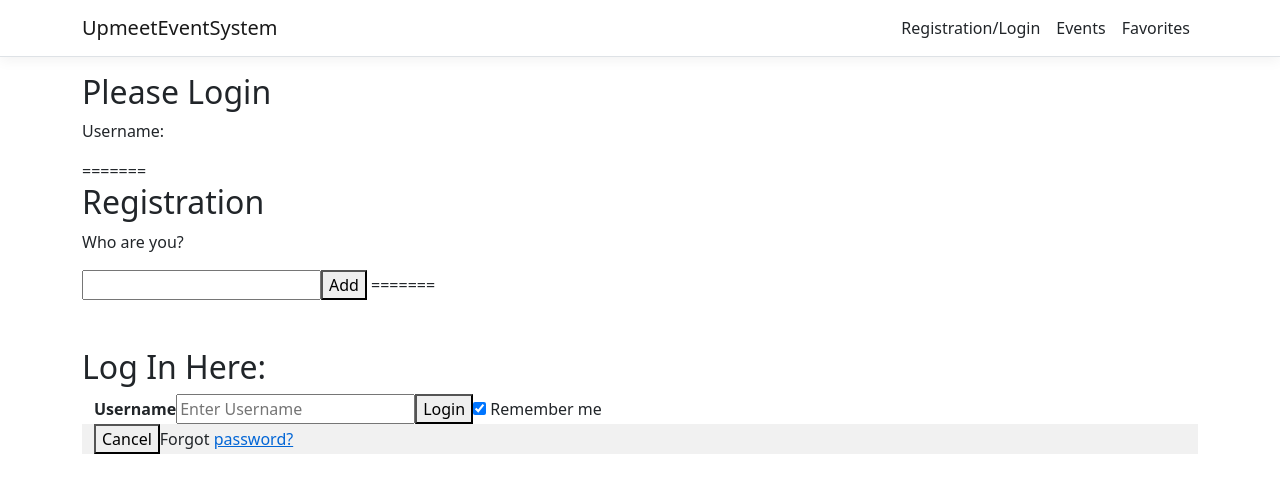
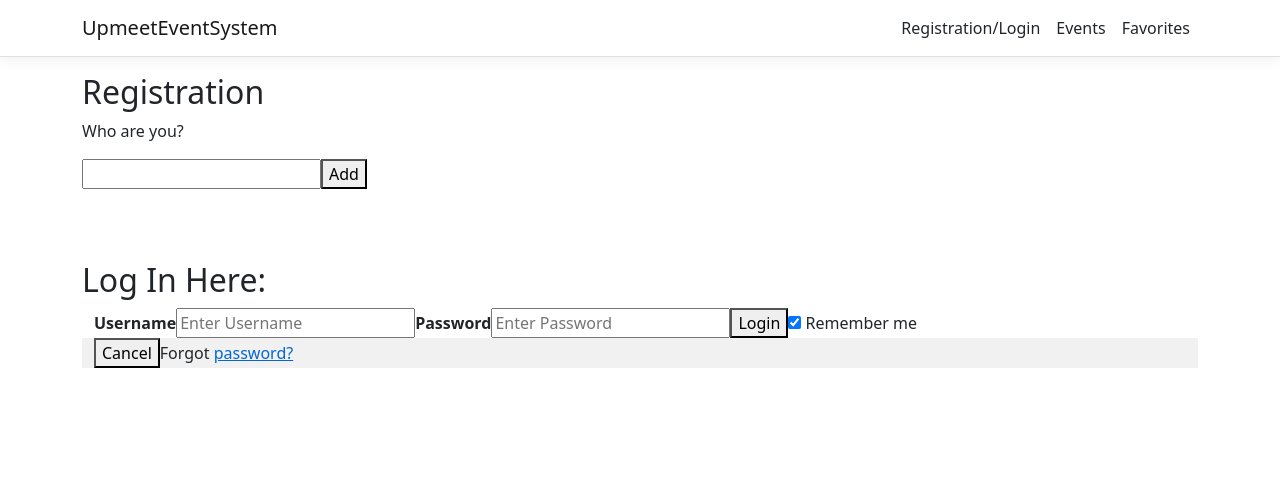
Before and after one commit to WendyJackson1/UpmeetEventSystem, an Angular app in the folder UpmeetEventSystem/ClientApp/: page /user in a window 1280 px wide. Shown: the top 492 px of the page. Built offline with nearby package versions, Linux system fonts and the light colour scheme.

Commit message:
fancy login buttons

```diff
--- a/UpmeetEventSystem/ClientApp/src/app/user/user.component.html
+++ b/UpmeetEventSystem/ClientApp/src/app/user/user.component.html
@@ -3,9 +3,6 @@
 
 
 
-<h2>Please Login</h2>
-<p>Username:</p>
-=======
 <h2>Registration</h2>
 <p>Who are you?</p>
 
@@ -13,9 +10,7 @@
 
 
 <button (click)="registerUser()">Add</button>
-
-
-=======
+<br/>
 <!-- The Above is our basic login to connect to DB -->
 
 <br/>
@@ -33,11 +28,12 @@
     <label for="uname"><b>Username</b></label>
     <input type="text" placeholder="Enter Username" name="uname" required>
 
-    <!-- <label for="psw"><b>Password</b></label>
-    <input type="password" placeholder="Enter Password" name="psw" required> -->
+    <label for="psw"><b>Password</b></label>
+    <input type="password" placeholder="Enter Password" name="psw" required>
 
     <button type="submit" (click)="registerUser()">Login</button>
     <!-- Need a login method           ^^^ -->
+
     <label>
       <input type="checkbox" checked="checked" name="remember"> Remember me
     </label>
```
Also changed, not shown: 1 other file (tests, documents, lock files or other folders).
